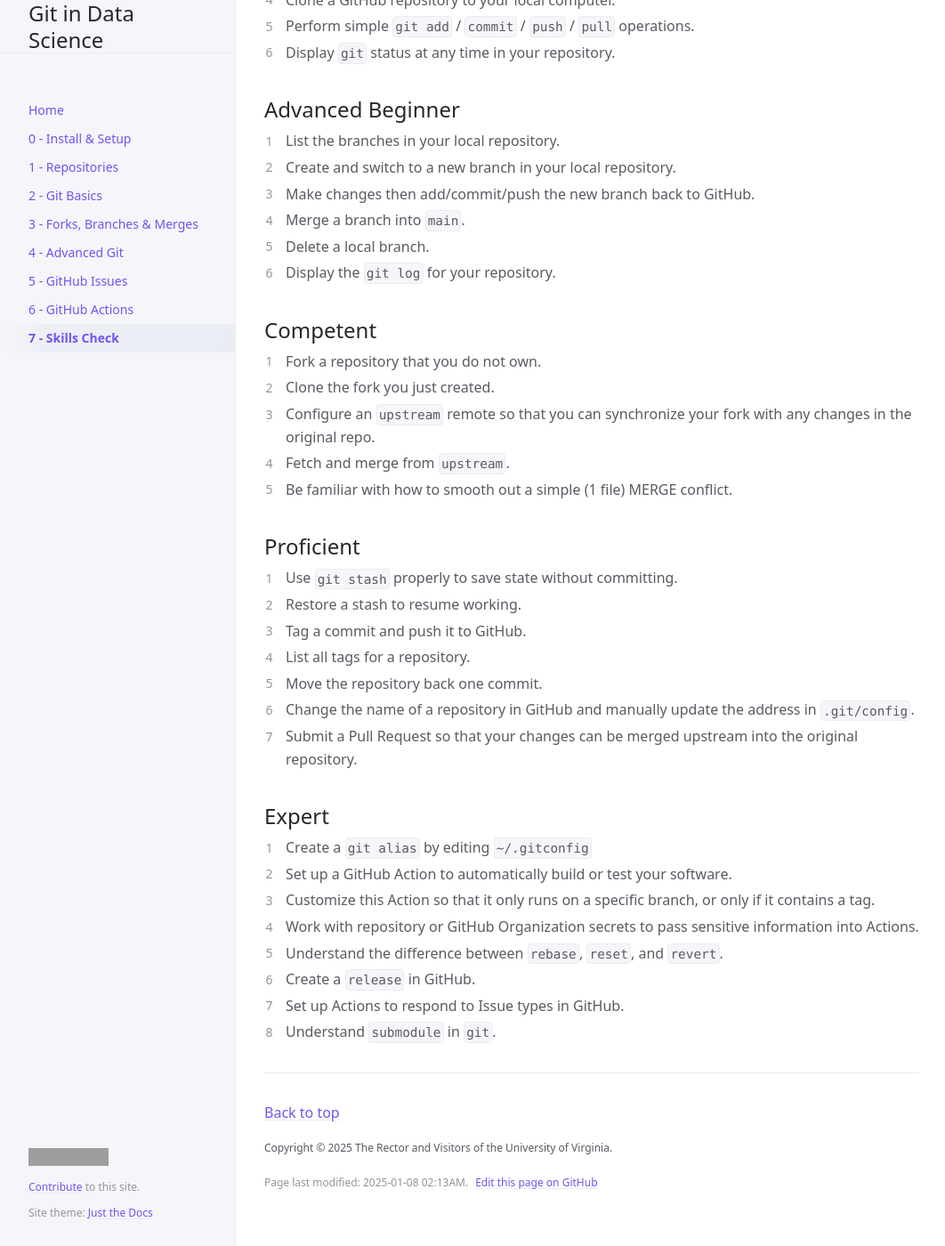
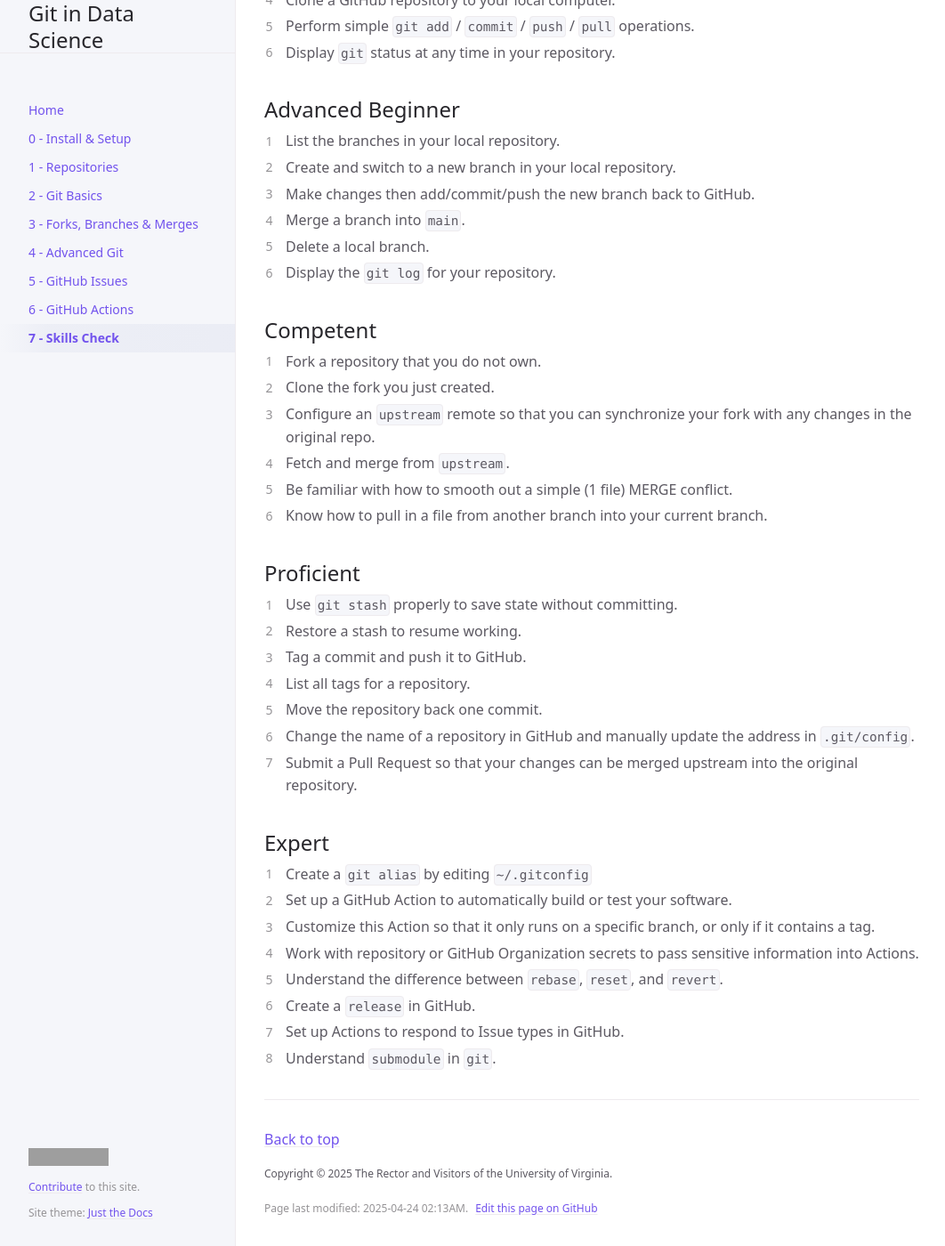
Before and after one commit to UVADS/git-basics, a Jekyll site: the page built from docs/skills-check.md, in a window 1280 px wide and 1400 px high, scrolled down 552 px. Shown: the whole window at 89% size, without its empty margins (107-1169 px from the left). Built offline with Jekyll 4.4.1, drawn with Linux system fonts in a browser that asks for light colours; cached includes are drawn as plain includes; before the commit the page ends 1922 px from its top, so only the background shows below that; grey boxes are pictures that could not be loaded.

Commit message:
Skills check added

```diff
--- a/docs/skills-check.md
+++ b/docs/skills-check.md
@@ -2,7 +2,7 @@
 layout: default
 title: 7 - Skills Check
 nav_order: 9
-last_modified_date: "2025-01-08 02:13AM"
+last_modified_date: "2025-04-24 02:13AM"
 ---
 
 # Skills Check
@@ -44,6 +44,7 @@ Test your grasp of git and GitHub by using the following checks. Which of these
 3. Configure an `upstream` remote so that you can synchronize your fork with any changes in the original repo.
 4. Fetch and merge from `upstream`.
 5. Be familiar with how to smooth out a simple (1 file) MERGE conflict.
+6. Know how to pull in a file from another branch into your current branch.
 
 ## Proficient
 
```
